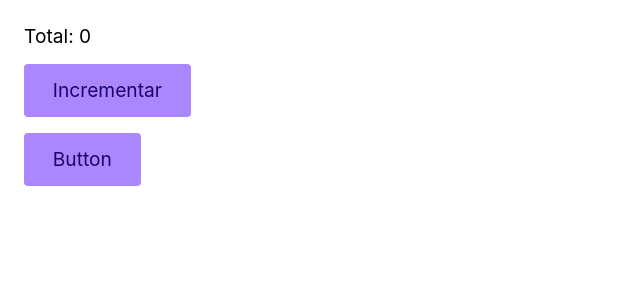
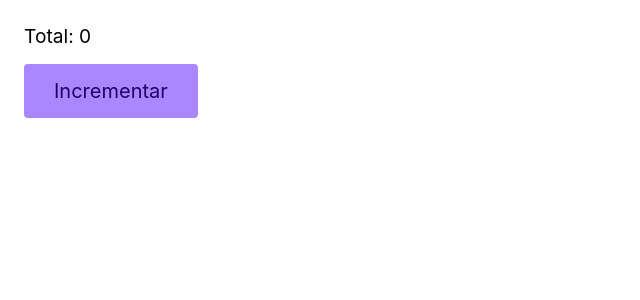
Before and after one commit to rafaasimi/react-typescript-origamid, a React app: page / in a window 1280 px wide. Shown: the top 300 px of the page, without its empty margins (0-640 px from the left). Built offline with nearby package versions, Linux system fonts and the light colour scheme; the HTML template or start-up script is replaced by a standard one.

Commit message:
Aula: Props 1

```diff
--- a/src/App.tsx
+++ b/src/App.tsx
@@ -12,8 +12,9 @@ function App() {
     <div>
       <p>Total: {total}</p>
 
-      <button onClick={incrementar}>Incrementar</button>
-      <Button />
+      <Button onClick={incrementar} tamanho='1.25rem'>
+        Incrementar
+      </Button>
     </div>
   )
 }
--- a/src/Button.tsx
+++ b/src/Button.tsx
@@ -1,7 +1,13 @@
-export function Button(props) {
+type ButtonProps = {
+  tamanho?: string;
+  children: React.ReactNode;
+  onClick?: () => void;
+}
+
+export function Button(props: ButtonProps) {
   return (
-    <button>
-      Button
+    <button onClick={props.onClick} style={{fontSize: props.tamanho}}>
+      {props.children}
     </button>
   )
 }
```
